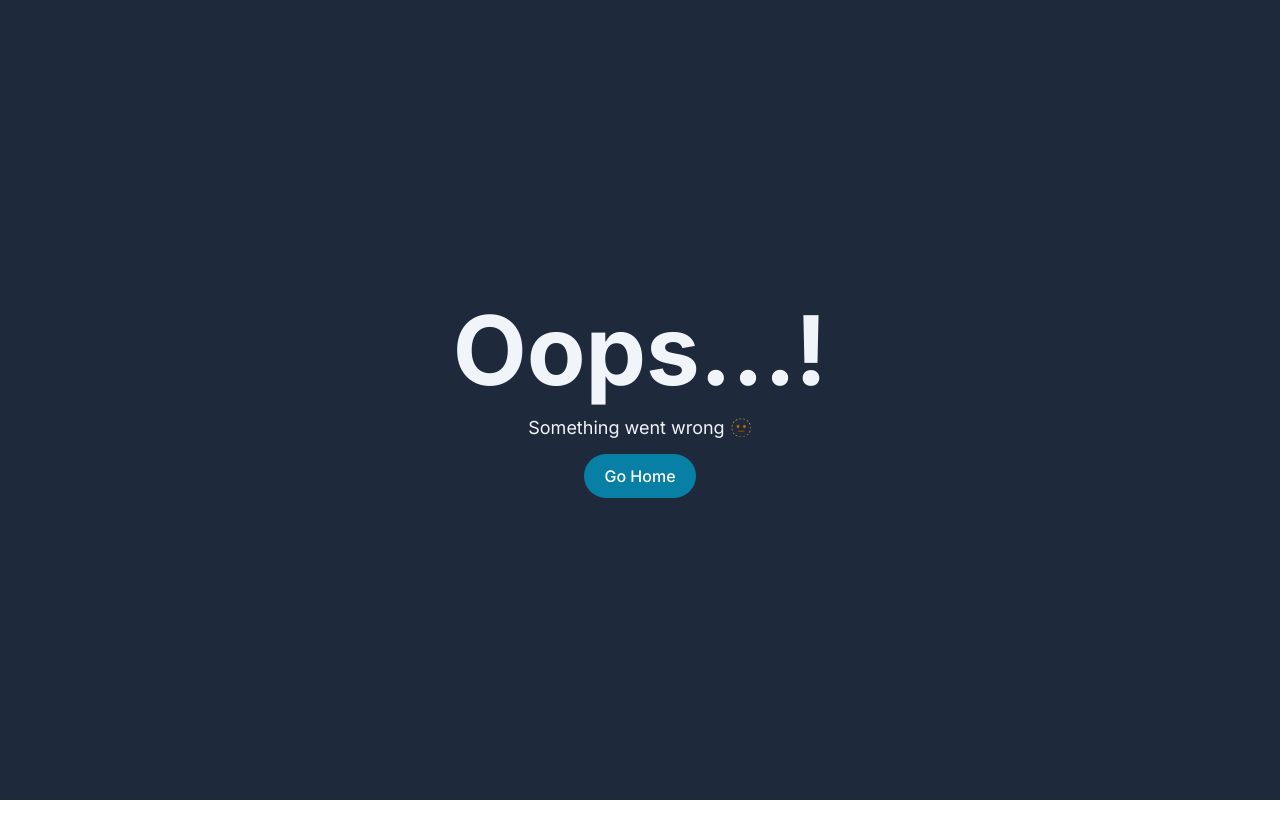
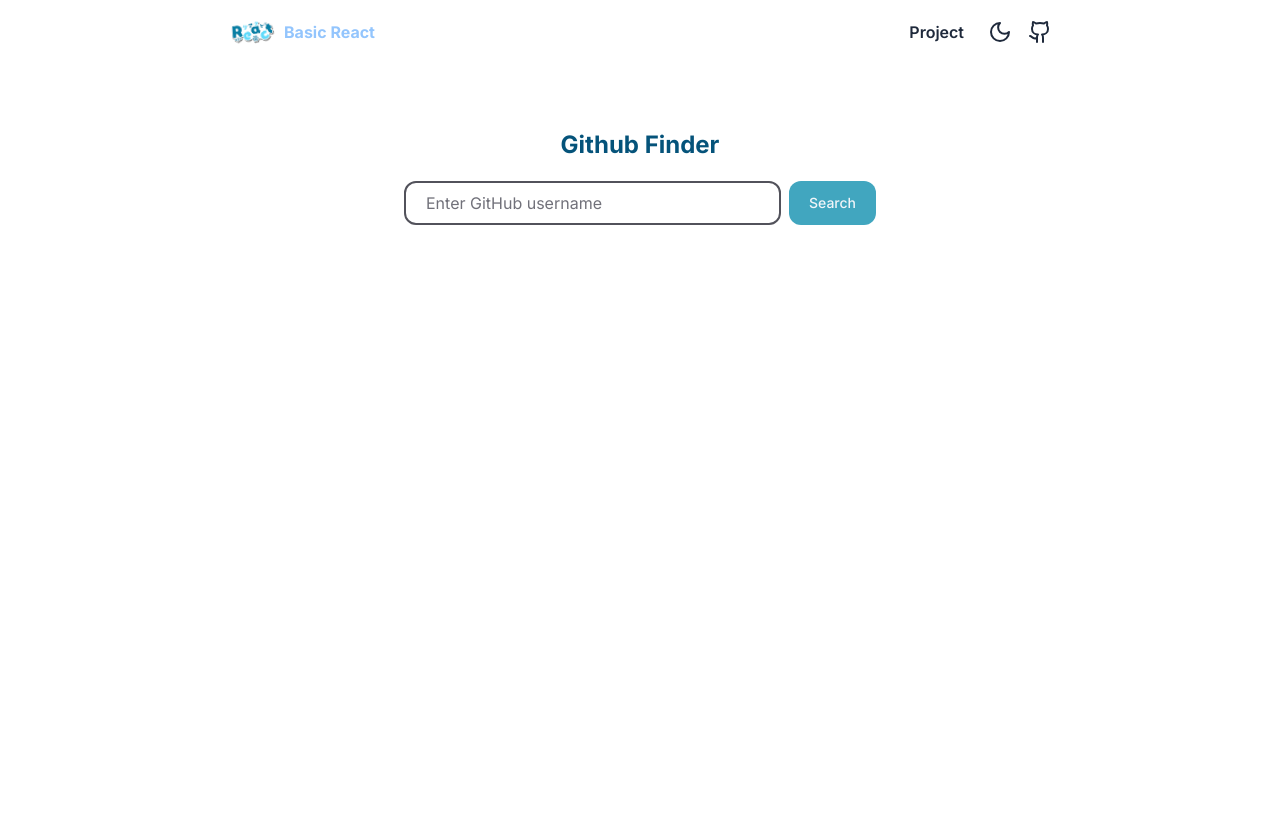
Before and after one commit to yulidarmaulana/basic-react, a React (Vite) app: page /finder in a window 1280 px wide. Shown: the top 838 px of the page. Before the commit the page ends 800 px from the top, so only its background shows below. Built offline with nearby package versions, Linux system fonts and the light colour scheme.

Commit message:
add project github finder

```diff
--- a/package.json
+++ b/package.json
@@ -11,6 +11,7 @@
   },
   "dependencies": {
     "@types/node": "^20.11.16",
+    "axios": "^1.6.8",
     "classnames": "^2.5.1",
     "framer-motion": "^11.1.7",
     "lucide-react": "^0.376.0",
--- /dev/null
+++ b/src/components/finder/GitHubUserFinder.tsx
@@ -0,0 +1,43 @@
+// src/components/GitHubUserFinder.tsx
+
+import React, { useState } from 'react'
+import axios from 'axios'
+import { UserData } from '../../store/finder'
+import Card from './card'
+import SearchForm from './SearchForm'
+
+const GitHubUserFinder: React.FC = () => {
+	const [username, setUsername] = useState('')
+	const [userData, setUserData] = useState<UserData | null>(null)
+
+	const handleSubmit = async (e: React.FormEvent) => {
+		e.preventDefault()
+		try {
+			const response = await axios.get(
+				`https://api.github.com/users/${username}`
+			)
+			setUserData(response.data)
+		} catch (error) {
+			console.error('Error fetching user data:', error)
+			setUserData(null)
+		}
+	}
+
+	return (
+		<div>
+			<SearchForm
+				username={username}
+				setUsername={setUsername}
+				handleSubmit={handleSubmit}
+			/>
+
+			{userData && (
+				<div className='m-auto max-w-2xl px-5'>
+					<Card {...userData} />
+				</div>
+			)}
+		</div>
+	)
+}
+
+export default GitHubUserFinder
--- /dev/null
+++ b/src/components/finder/SearchForm.tsx
@@ -0,0 +1,33 @@
+// src/components/SearchForm.tsx
+
+import React from 'react';
+
+interface SearchFormProps {
+  username: string;
+  setUsername: (value: string) => void;
+  handleSubmit: (e: React.FormEvent) => void;
+}
+
+const SearchForm: React.FC<SearchFormProps> = ({ username, setUsername, handleSubmit }) => {
+  return (
+    <form onSubmit={handleSubmit}>
+      <div className='m-auto flex w-full max-w-lg items-center gap-2 p-5 dark:text-slate-100'>
+        <input
+          className='w-full rounded-xl border-2 border-zinc-600 bg-transparent px-5 py-2 outline-none placeholder:text-zinc-500 focus:border-astral-800 dark:focus:border-white'
+          type='text'
+          placeholder='Enter GitHub username'
+          value={username}
+          onChange={e => setUsername(e.target.value)}
+        />
+        <button
+          className='rounded-xl bg-astral-400 px-5 py-3 text-sm font-medium  text-slate-100 active:scale-95'
+          type='submit'
+        >
+          Search
+        </button>
+      </div>
+    </form>
+  );
+};
+
+export default SearchForm;
--- /dev/null
+++ b/src/components/finder/card.tsx
@@ -0,0 +1,45 @@
+import { UserData } from '../../store/finder'
+
+const Card = ({
+	name,
+	avatar_url,
+	bio,
+  created_at,
+	followers,
+	following,
+  login,
+	public_repos
+}: UserData) => {
+
+	return (
+		<div className='flex md:flex-row flex-col items-center gap-5 rounded-xl bg-slate-300 px-5 py-5 text-center text-xl font-medium text-slate-600 dark:bg-slate-600 dark:text-slate-300'>
+			<img
+        className='mb-auto'
+				src={avatar_url}
+				alt={name}
+				style={{ width: '100px', borderRadius: '50%' }}
+			/>
+			<div className='w-full'>
+				<div className='flex justify-between max-sm:flex-col flex-row'>
+					<h2 className='text-start dark:text-slate-100'>{name} <span className='text-slate-400 text-base'>@{login}</span> </h2>
+					<p className='text-start text-slate-400 text-base mt-auto'>{created_at.toString().substring(0, 10)}</p>
+				</div>
+          <p className={`bio ? undefined : 'unavailable' text-start text-slate-500 text-sm dark:text-slate-400`}>{bio} {bio ? bio : `This profile has no bio.`}</p>
+
+				<div className='flex justify-between mt-3 gap-4 rounded-lg bg-astral-600 p-4 text-slate-100'>
+					<p>
+						Followers <br /> {followers}
+					</p>
+					<p>
+						Following <br /> {following}
+					</p>
+					<p>
+						Repos <br /> {public_repos}
+					</p>
+				</div>
+			</div>
+		</div>
+	)
+}
+
+export default Card
--- a/src/components/todo/AddTodo.tsx
+++ b/src/components/todo/AddTodo.tsx
@@ -28,7 +28,7 @@
   return (
     <>
     <form onSubmit={handleSubmission}>
-      <div className="flex items-center w-full max-w-lg gap-2 p-5 m-auto dark:text-slate-100 ">
+      <div className="flex items-center w-full max-w-lg gap-2 p-5 m-auto dark:text-slate-100">
         <Input
           ref={inputRef}
           type="text"
--- /dev/null
+++ b/src/pages/finder/finder.tsx
@@ -0,0 +1,18 @@
+import { FC } from 'react'
+import GitHubUserFinder from '../../components/finder/GitHubUserFinder'
+const Finder: FC = () => {
+	return (
+		<>
+			<section className='relative h-screen'>
+				<div className='mx-auto h-full bg-white py-16 dark:bg-slate-800'>
+					<p className='text-center text-2xl font-bold text-astral-700 dark:text-astral-100'>
+						Github Finder
+					</p>
+						<GitHubUserFinder />
+				</div>
+			</section>
+		</>
+	)
+}
+
+export default Finder
--- /dev/null
+++ b/src/store/finder.ts
@@ -0,0 +1,10 @@
+export interface UserData {
+  avatar_url: string;
+  bio: string;
+  created_at: Date,
+  followers: number;
+  following: number;
+  login: string;
+  name: string;
+  public_repos: number;
+}
--- a/src/store/project.ts
+++ b/src/store/project.ts
@@ -4,5 +4,11 @@
     description: "Simple Todo App with React and Typescript",
     stack: "React",
     url: '/todo'
+  },
+  {
+    title: "Finder",
+    description: "Github User Search App with React and Typescript",
+    stack: "React",
+    url: '/finder'
   }
 ]
```
Also changed, not shown: src/main.tsx (+7 -0 lines), src/components/todo/TodoItem.tsx (line endings or trailing spaces), 1 other file (tests, documents, lock files or other folders).
